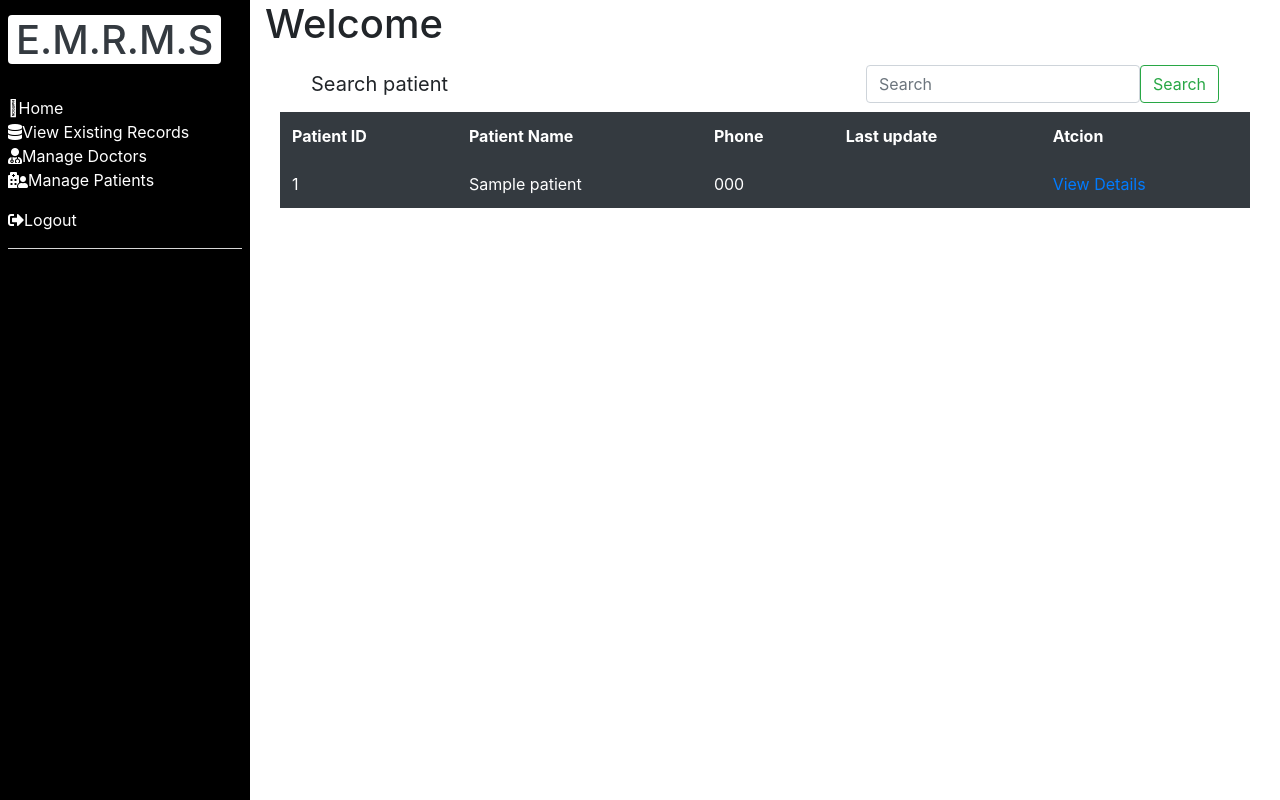
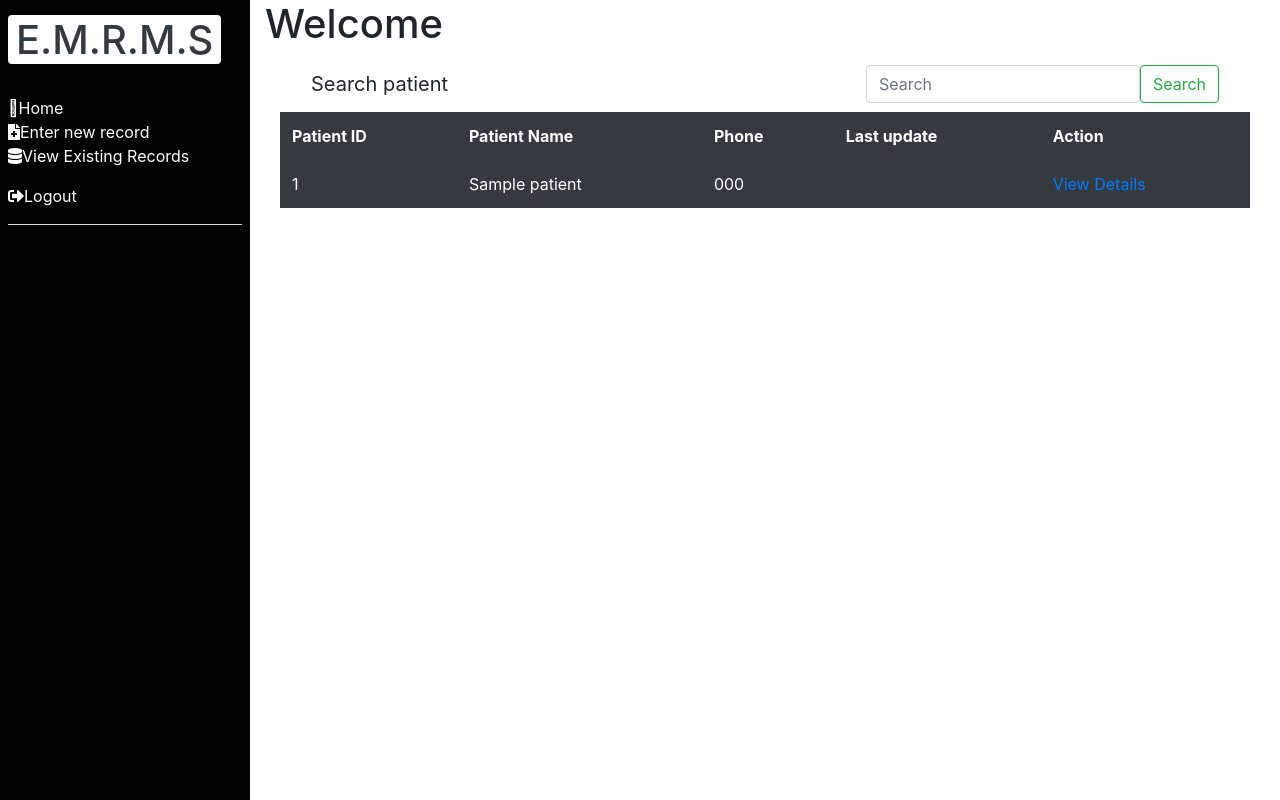
Before and after one commit to hvp2705/aes_in_emr, a Flask app: page /medical-record-view in a window 1280 px wide. Run offline with Flask 3, Linux system fonts and the light colour scheme; a user stored in the database is signed in; tables that the repository leaves empty hold one stand-in row (values such as "Sample post").

Commit message:
Refactor website templates

```diff
--- a/website/templates/base.html
+++ b/website/templates/base.html
@@ -20,14 +20,8 @@
                 </div>
                 <ul class="list-unstyled px-2">
                         <li class=""><a href="/" class="text-decoration-none" id="home"><i class="fal fa-home"></i>Home</a></li>
-                        {% if 'doctor' in current_user.roles|map(attribute='name')|list %}
                         <li class=""><a href="/medical-record" class="text-decoration-none" id="medical_record"><i class="fas fa-file-medical"></i>Enter new record</a></li>
                         <li class=""><a href="/medical-record-view" class="text-decoration-none" id="medical-record-view"><i class="fas fa-database"></i></i>View Existing Records</a></li>
-                        {% else %}
-                        <li class=""><a href="/medical-record-view" class="text-decoration-none" id="medical-record-view"><i class="fas fa-database"></i></i>View Existing Records</a></li>
-                        <li class=""><a href="#" class="text-decoration-none"><i class="fas fa-user-md"></i>Manage Doctors</a></li>
-                        <li class=""><a href="#" class="text-decoration-none"><i class="fas fa-hospital-user"></i>Manage Patients</a></li>
-                        {% endif %}
                 </ul>
                 <ul class="list-unstyled px-2">
                         <li class=""><a href="/logout" class="text-decoration-none" id="logout"><i class="fas fa-sign-out-alt"></i>Logout</a></li>
--- a/website/templates/medical_record_view.html
+++ b/website/templates/medical_record_view.html
@@ -19,7 +19,7 @@
             <th scope="col">Patient Name</th>
             <th scope="col">Phone</th>
             <th scope="col">Last update</th>
-            <th scope="col">Atcion</th>
+            <th scope="col">Action</th>
         </tr>
         {% for patient in patients %}
         <tr>
--- a/website/templates/sign_up.html
+++ b/website/templates/sign_up.html
@@ -57,11 +57,11 @@
             />
         </div>
          <!-- Options to choose role -->
-        <div class="form-check">
+        <!--<div class="form-check">
             <input type="radio" name="options" id="option1" value="doctor"><label for="option1">Doctor</label>
             <input type="radio" name="options" id="option2" value="patient"><label for="option2">Patient</label>
         <br>
-        </div>
+        </div> -->
         <button type="submit" class="btn btn-primary btn-lg btn-block">Sign Up</button>
     </form>
 </div>
```
Also changed, not shown: website/templates/patient.html (deleted, +0 -8 lines), website/templates/manage_doctor.html (deleted).
